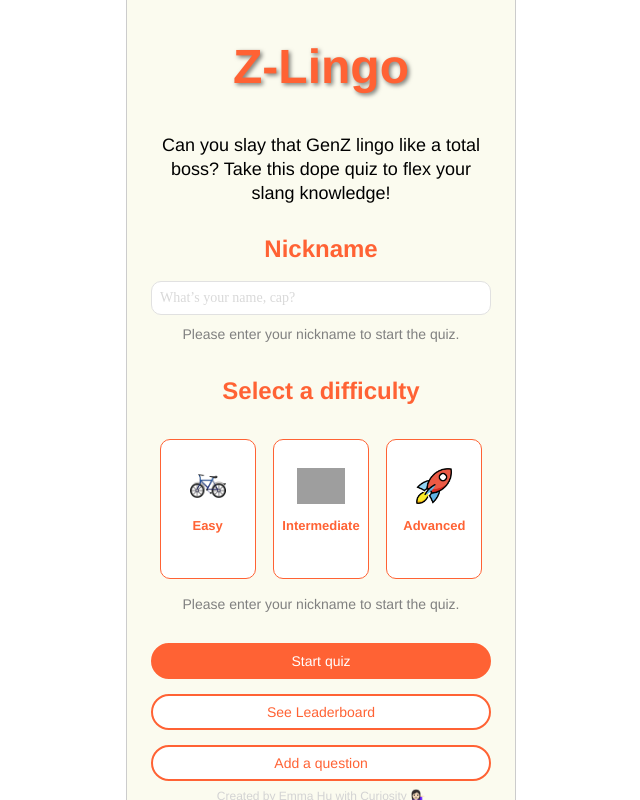
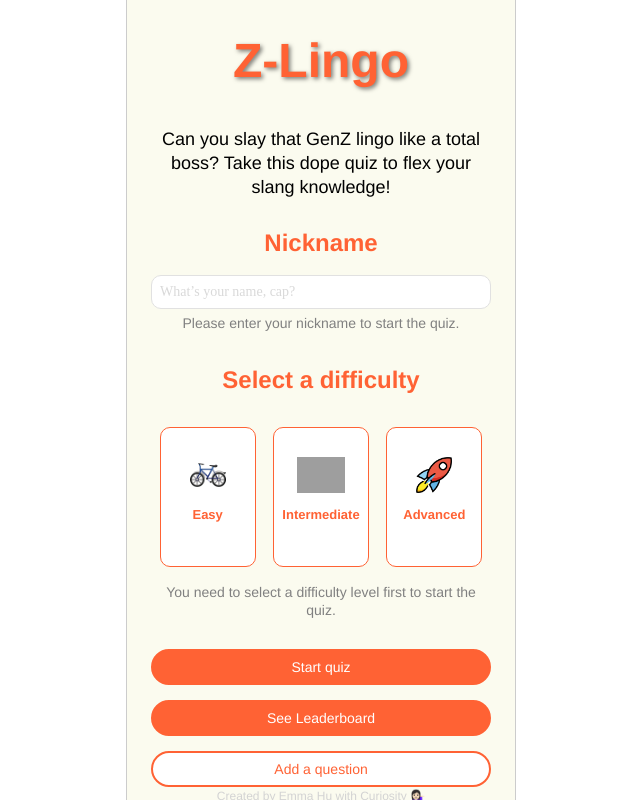
Before and after one commit to emma-z-hu/Z-Lingo, a React (Vite) app in the folder client/: page / in a window 1280 px wide. Both pictures are taken after a click on the button "Start quiz". Shown: the whole page, without its empty margins (319-959 px from the left). Built offline with nearby package versions, Linux system fonts and the light colour scheme; grey boxes are pictures that could not be loaded; a web font is replaced by a local one.

Commit message:
home page error handling

```diff
--- a/client/src/pages/HomePage/HomePage.jsx
+++ b/client/src/pages/HomePage/HomePage.jsx
@@ -12,36 +12,47 @@ import advancedIcon from '../../assets/icons/advanced-icon.png';
 const HomePage = () => {
   const [nickname, setNickname] = useState('');
   const [difficulty, setDifficulty] = useState(null);
-  const [error, setError] = useState('');
+  const [nicknameError, setNicknameError] = useState(''); // Nickname error state
+  const [difficultyError, setDifficultyError] = useState(''); // Difficulty error state
   const navigate = useNavigate();
 
+  // Handle difficulty selection
   const handleDifficultySelect = (level) => {
     setDifficulty(level);
-    setError('');
+    if (difficultyError) setDifficultyError(''); // Clear difficulty error when selected
   };
 
+  // Handle nickname change
+  const handleNicknameChange = (e) => {
+    setNickname(e.target.value);
+    if (nicknameError) setNicknameError(''); // Clear nickname error when entered
+  };
+
+  // Handle Start Quiz click
   const handleStartQuiz = () => {
+    let isError = false;
+
     if (!nickname.trim()) {
-      setError('Please enter your nickname to start the quiz.');
-      return;
+      setNicknameError('Please enter your nickname to start the quiz.');
+      isError = true;
     }
-    if (difficulty) {
-      navigate(`/quiz?difficulty=${difficulty}&nickname=${encodeURIComponent(nickname)}`);  // Navigate to QuizPage with query parameter
-    } else {
-      setError('You need to select a difficulty level first to start the quiz.');
-      const startQuizButton = document.querySelector('.primary-cta');
-      startQuizButton.classList.add('shake');
-      setTimeout(() => {
-        startQuizButton.classList.remove('shake');
-      }, 500);
+
+    if (!difficulty) {
+      setDifficultyError('You need to select a difficulty level first to start the quiz.');
+      isError = true;
+    }
+
+    if (!isError) {
+      navigate(`/quiz?difficulty=${difficulty}&nickname=${encodeURIComponent(nickname)}`); // Navigate to QuizPage with query parameter
     }
   };
 
+  // Handle See Leaderboard click
   const handleSeeLeaderboard = () => {
     if (difficulty) {
-      navigate(`/leaderboard?difficulty=${difficulty}`);  // Navigate to LeaderboardPage with difficulty parameter
+      navigate(`/leaderboard?difficulty=${difficulty}`); // Navigate to LeaderboardPage with difficulty parameter
     } else {
-      setError('You need to select a difficulty level first to see the leaderboard.');
+      setDifficultyError('You need to select a difficulty level first to see the leaderboard.');
     }
   };
 
@@ -61,11 +72,10 @@ const HomePage = () => {
         className="home-page__nickname-input"
         label=""
         value={nickname}
-        onChange={(e) => setNickname(e.target.value)}
+        onChange={handleNicknameChange}
         placeholder="What’s your name, cap?"
       />
-      {error && <p className="home-page__error">{error}</p>}
-
+      {nicknameError && <p className="home-page__error home-page__error--nickname">{nicknameError}</p>} {/* Nickname error */}
 
       <h2 className="home-page__difficulty-title">Select a difficulty</h2>
 
@@ -89,12 +99,11 @@ const HomePage = () => {
           onClick={() => handleDifficultySelect('Advanced')}
         />
       </div>
-
-      {error && <p className="home-page__error">{error}</p>}  {/* Display error if no difficulty selected */}
+      {difficultyError && <p className="home-page__error home-page__error--difficulty">{difficultyError}</p>} {/* Difficulty error */}
 
       <div className="home-page__cta">
         <PrimaryCTA label="Start quiz" onClick={handleStartQuiz} />
-        <SecondaryCTA label="See Leaderboard" onClick={handleSeeLeaderboard} /> {/* New CTA for See Leaderboard */}
+        <PrimaryCTA label="See Leaderboard" onClick={handleSeeLeaderboard} /> {/* New CTA for See Leaderboard */}
         <SecondaryCTA label="Add a question" onClick={handleAddQuestion} />
       </div>
     </div>
--- a/client/src/pages/HomePage/HomePage.scss
+++ b/client/src/pages/HomePage/HomePage.scss
@@ -59,9 +59,17 @@ body {
     }
 
     &__error {
-      color:grey;
+      color: grey;
       font-size: $mobile-body-text-size;
       margin-top: 10px;
+
+      &--nickname {
+        margin-top: 5px;
+      }
+
+      &--difficulty {
+        margin-top: 5px;
+      }
     }
 
     .shake {
@@ -73,4 +81,4 @@ body {
       20%, 60% { transform: translateX(-10px); }
       40%, 80% { transform: translateX(10px); }
     }
-  }
+}
```
